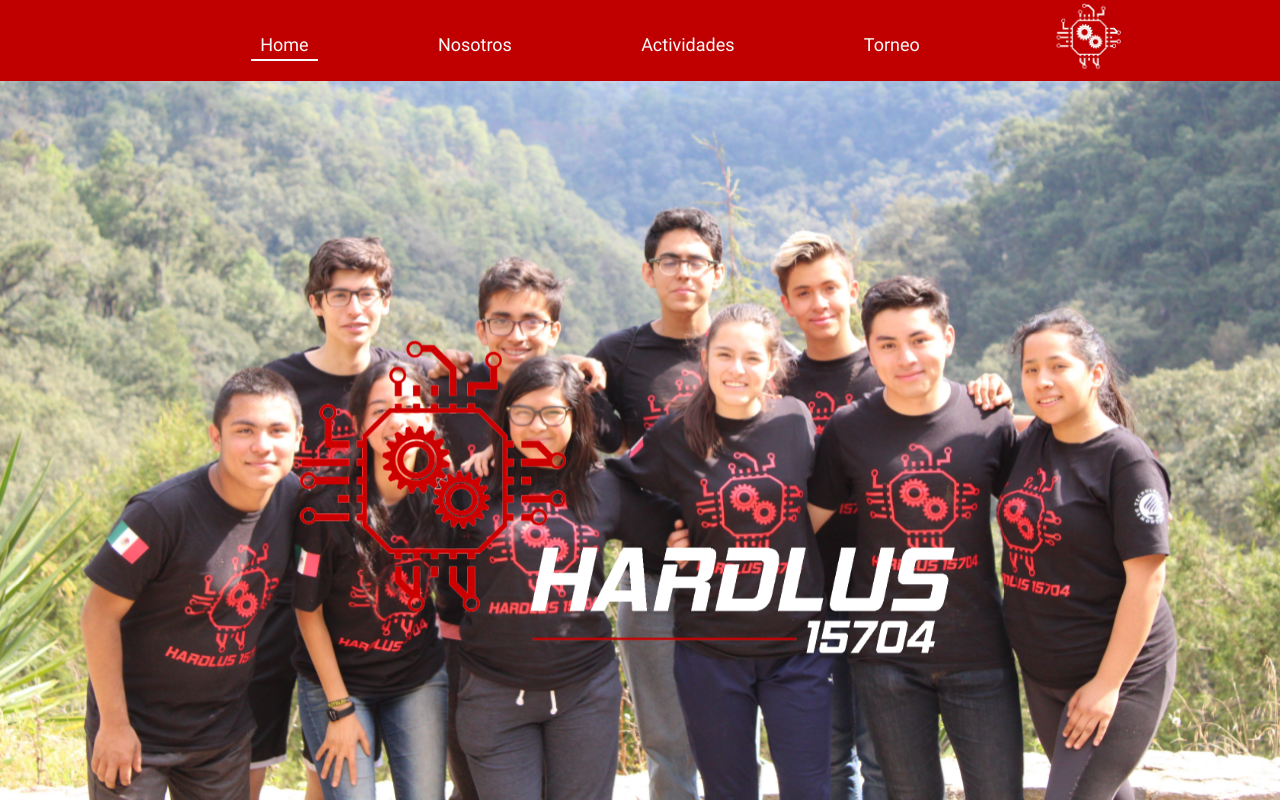
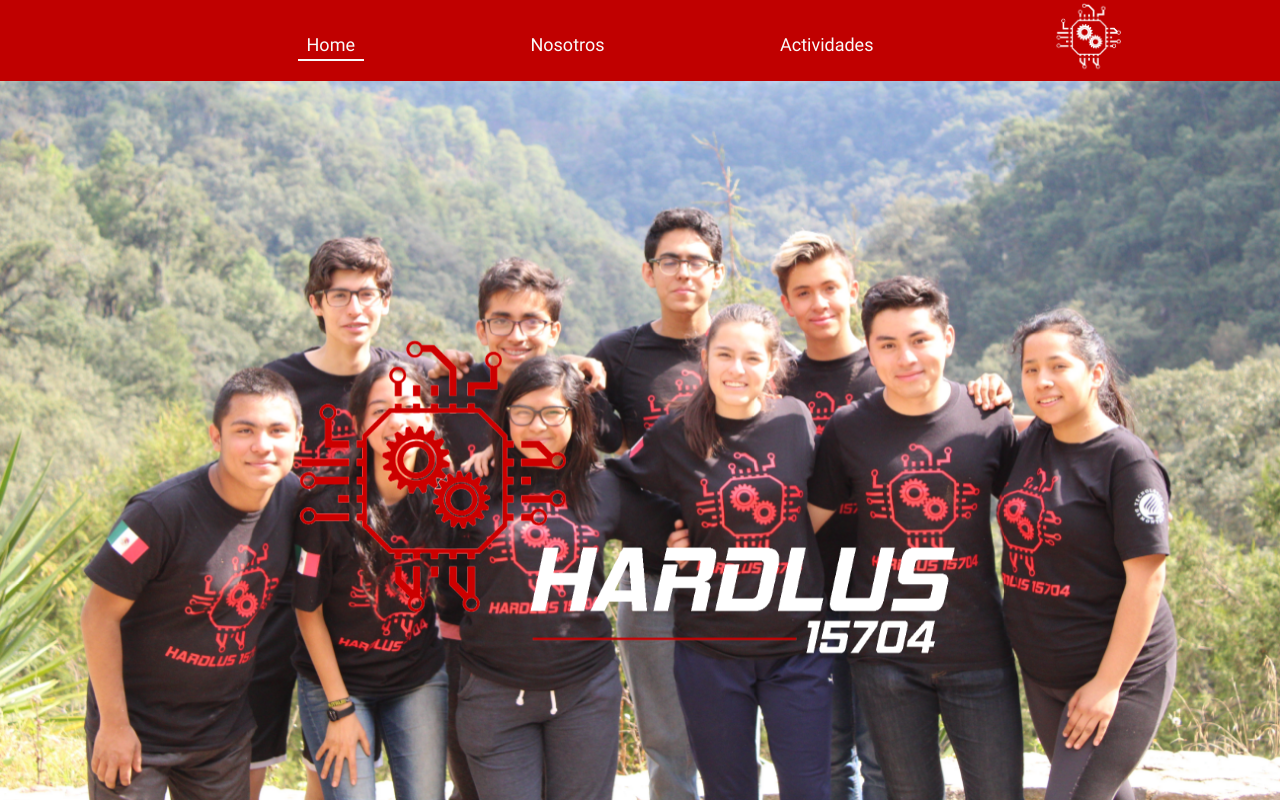
Before and after one commit to DiegoMont/Hardlus-15704-Website, a PHP site: page /index.php in a window 1280 px wide. Shown: the top 800 px of the page. Run offline with PHP 8.4, Linux system fonts and the light colour scheme.

Commit message:
Eliminar botón torneo FIFA

```diff
--- a/hardlus15704/php/main-nav.php
+++ b/hardlus15704/php/main-nav.php
@@ -5,8 +5,7 @@
   private $texto_btns = array(
     array("index.php", "Home"),
     array("our-team.php", "Nosotros"),
-    array("menu-STEM.php", "Actividades"),
-    array("torneo.html", "Torneo")
+    array("menu-STEM.php", "Actividades")
   );
 
   function __construct($indice){
```
